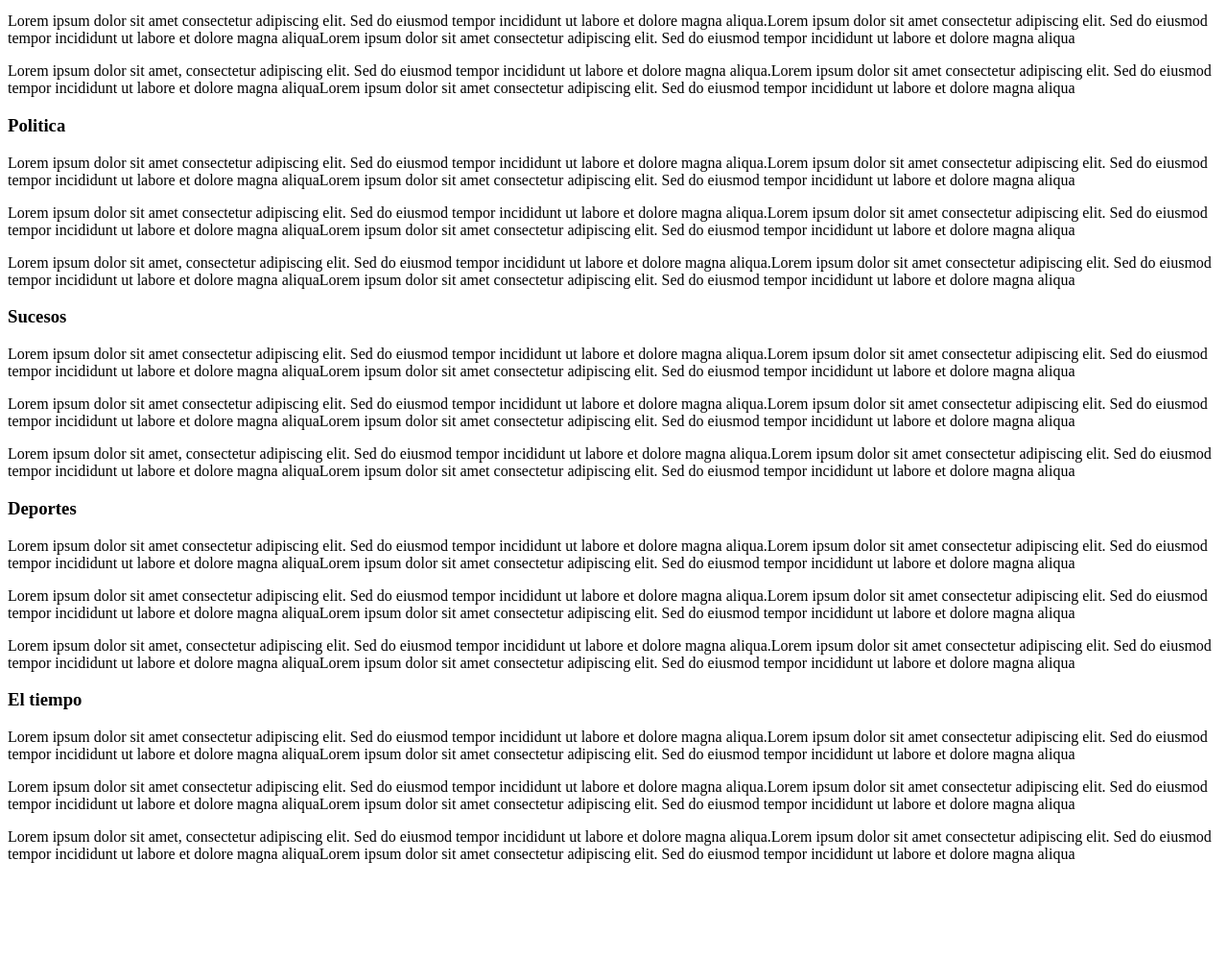
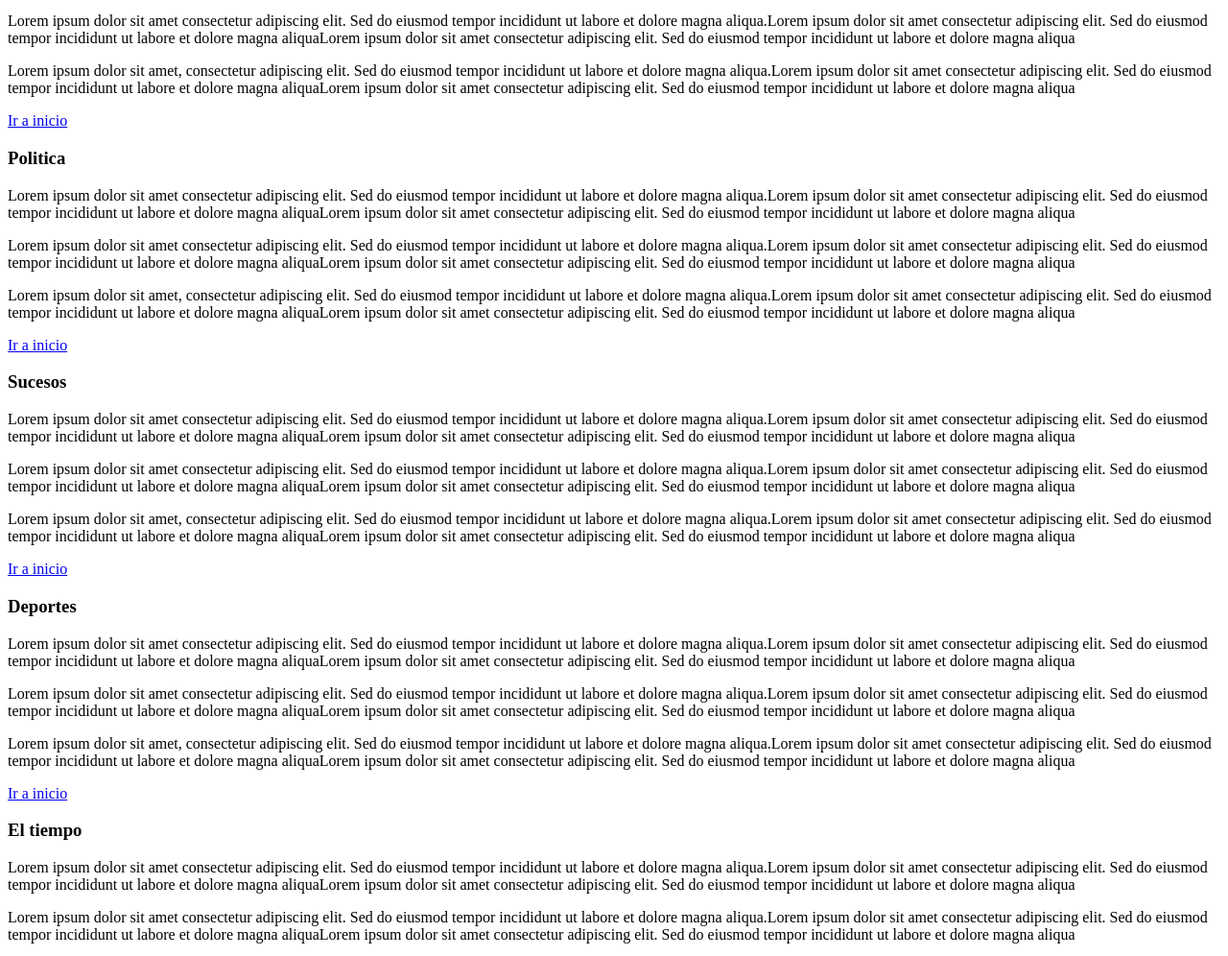
Before and after one commit to MarcosReina11/enlaces-marcadores, a plain HTML site: page index.html in a window 1280 px wide. Shown: the part 243-1239 px from the top of the page at 96% size. Before the commit the page ends 1158 px from the top, so only its background shows below. Drawn offline with Linux system fonts and the light colour scheme.

Commit message:
version 2 con vuelta al inicio

```diff
--- a/index.html
+++ b/index.html
@@ -6,7 +6,7 @@
     <title>Document</title>
 </head>
 <body>
-     <h1>El periódico de Almagro</h1>
+     <h1 id="inicio">El periódico de Almagro</h1>
      <h2>La información de lo que importa</h2>
      <a href="#actualidad">Actualidad</a>
      <a href="#politica">Politica</a>
@@ -18,22 +18,22 @@
      <p>Lorem ipsum dolor sit amet consectetur adipiscing elit. Sed do eiusmod tempor incididunt ut labore et dolore magna aliqua.Lorem ipsum dolor sit amet consectetur adipiscing elit. Sed do eiusmod tempor incididunt ut labore et dolore magna aliquaLorem ipsum dolor sit amet consectetur adipiscing elit. Sed do eiusmod tempor incididunt ut labore et dolore magna aliqua</p>
      <p>Lorem ipsum dolor sit amet consectetur adipiscing elit. Sed do eiusmod tempor incididunt ut labore et dolore magna aliqua.Lorem ipsum dolor sit amet consectetur adipiscing elit. Sed do eiusmod tempor incididunt ut labore et dolore magna aliquaLorem ipsum dolor sit amet consectetur adipiscing elit. Sed do eiusmod tempor incididunt ut labore et dolore magna aliqua</p>
      <p>Lorem ipsum dolor sit amet, consectetur adipiscing elit. Sed do eiusmod tempor incididunt ut labore et dolore magna aliqua.Lorem ipsum dolor sit amet consectetur adipiscing elit. Sed do eiusmod tempor incididunt ut labore et dolore magna aliquaLorem ipsum dolor sit amet consectetur adipiscing elit. Sed do eiusmod tempor incididunt ut labore et dolore magna aliqua</p>
-
+     <a href="#inicio">Ir a inicio</a>
      <h3 id="politica">Politica</h3>
      <p>Lorem ipsum dolor sit amet consectetur adipiscing elit. Sed do eiusmod tempor incididunt ut labore et dolore magna aliqua.Lorem ipsum dolor sit amet consectetur adipiscing elit. Sed do eiusmod tempor incididunt ut labore et dolore magna aliquaLorem ipsum dolor sit amet consectetur adipiscing elit. Sed do eiusmod tempor incididunt ut labore et dolore magna aliqua</p>
      <p>Lorem ipsum dolor sit amet consectetur adipiscing elit. Sed do eiusmod tempor incididunt ut labore et dolore magna aliqua.Lorem ipsum dolor sit amet consectetur adipiscing elit. Sed do eiusmod tempor incididunt ut labore et dolore magna aliquaLorem ipsum dolor sit amet consectetur adipiscing elit. Sed do eiusmod tempor incididunt ut labore et dolore magna aliqua</p>
      <p>Lorem ipsum dolor sit amet, consectetur adipiscing elit. Sed do eiusmod tempor incididunt ut labore et dolore magna aliqua.Lorem ipsum dolor sit amet consectetur adipiscing elit. Sed do eiusmod tempor incididunt ut labore et dolore magna aliquaLorem ipsum dolor sit amet consectetur adipiscing elit. Sed do eiusmod tempor incididunt ut labore et dolore magna aliqua</p>
-
+      <a href="#inicio">Ir a inicio</a>
      <h3 id="sucesos">Sucesos</h3>
      <p>Lorem ipsum dolor sit amet consectetur adipiscing elit. Sed do eiusmod tempor incididunt ut labore et dolore magna aliqua.Lorem ipsum dolor sit amet consectetur adipiscing elit. Sed do eiusmod tempor incididunt ut labore et dolore magna aliquaLorem ipsum dolor sit amet consectetur adipiscing elit. Sed do eiusmod tempor incididunt ut labore et dolore magna aliqua </p>
      <p>Lorem ipsum dolor sit amet consectetur adipiscing elit. Sed do eiusmod tempor incididunt ut labore et dolore magna aliqua.Lorem ipsum dolor sit amet consectetur adipiscing elit. Sed do eiusmod tempor incididunt ut labore et dolore magna aliquaLorem ipsum dolor sit amet consectetur adipiscing elit. Sed do eiusmod tempor incididunt ut labore et dolore magna aliqua</p>
      <p>Lorem ipsum dolor sit amet, consectetur adipiscing elit. Sed do eiusmod tempor incididunt ut labore et dolore magna aliqua.Lorem ipsum dolor sit amet consectetur adipiscing elit. Sed do eiusmod tempor incididunt ut labore et dolore magna aliquaLorem ipsum dolor sit amet consectetur adipiscing elit. Sed do eiusmod tempor incididunt ut labore et dolore magna aliqua</p>
-
+     <a href="#inicio">Ir a inicio</a>
      <h3 id="deportes">Deportes</h3>
      <p>Lorem ipsum dolor sit amet consectetur adipiscing elit. Sed do eiusmod tempor incididunt ut labore et dolore magna aliqua.Lorem ipsum dolor sit amet consectetur adipiscing elit. Sed do eiusmod tempor incididunt ut labore et dolore magna aliquaLorem ipsum dolor sit amet consectetur adipiscing elit. Sed do eiusmod tempor incididunt ut labore et dolore magna aliqua</p>
      <p>Lorem ipsum dolor sit amet consectetur adipiscing elit. Sed do eiusmod tempor incididunt ut labore et dolore magna aliqua.Lorem ipsum dolor sit amet consectetur adipiscing elit. Sed do eiusmod tempor incididunt ut labore et dolore magna aliquaLorem ipsum dolor sit amet consectetur adipiscing elit. Sed do eiusmod tempor incididunt ut labore et dolore magna aliqua</p>
      <p>Lorem ipsum dolor sit amet, consectetur adipiscing elit. Sed do eiusmod tempor incididunt ut labore et dolore magna aliqua.Lorem ipsum dolor sit amet consectetur adipiscing elit. Sed do eiusmod tempor incididunt ut labore et dolore magna aliquaLorem ipsum dolor sit amet consectetur adipiscing elit. Sed do eiusmod tempor incididunt ut labore et dolore magna aliqua</p>
-
+     <a href="#inicio">Ir a inicio</a>
      <h3 id="tiempo">El tiempo</h3>
      <p>Lorem ipsum dolor sit amet consectetur adipiscing elit. Sed do eiusmod tempor incididunt ut labore et dolore magna aliqua.Lorem ipsum dolor sit amet consectetur adipiscing elit. Sed do eiusmod tempor incididunt ut labore et dolore magna aliquaLorem ipsum dolor sit amet consectetur adipiscing elit. Sed do eiusmod tempor incididunt ut labore et dolore magna aliqua</p>
      <p>Lorem ipsum dolor sit amet consectetur adipiscing elit. Sed do eiusmod tempor incididunt ut labore et dolore magna aliqua.Lorem ipsum dolor sit amet consectetur adipiscing elit. Sed do eiusmod tempor incididunt ut labore et dolore magna aliquaLorem ipsum dolor sit amet consectetur adipiscing elit. Sed do eiusmod tempor incididunt ut labore et dolore magna aliqua</p>
```
